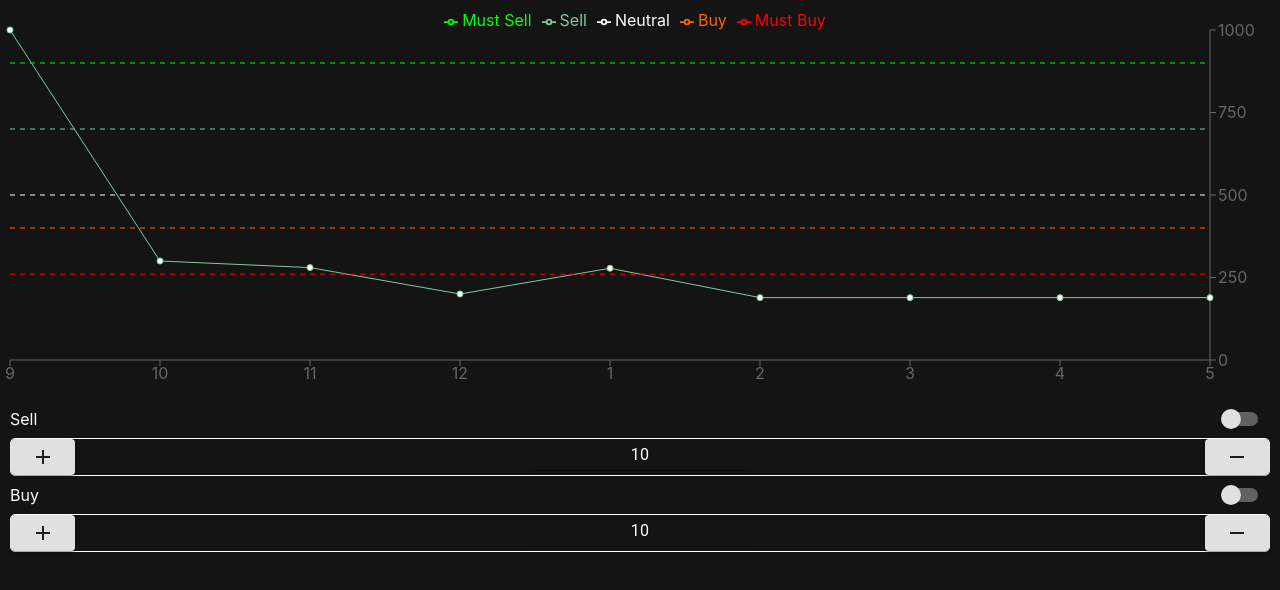
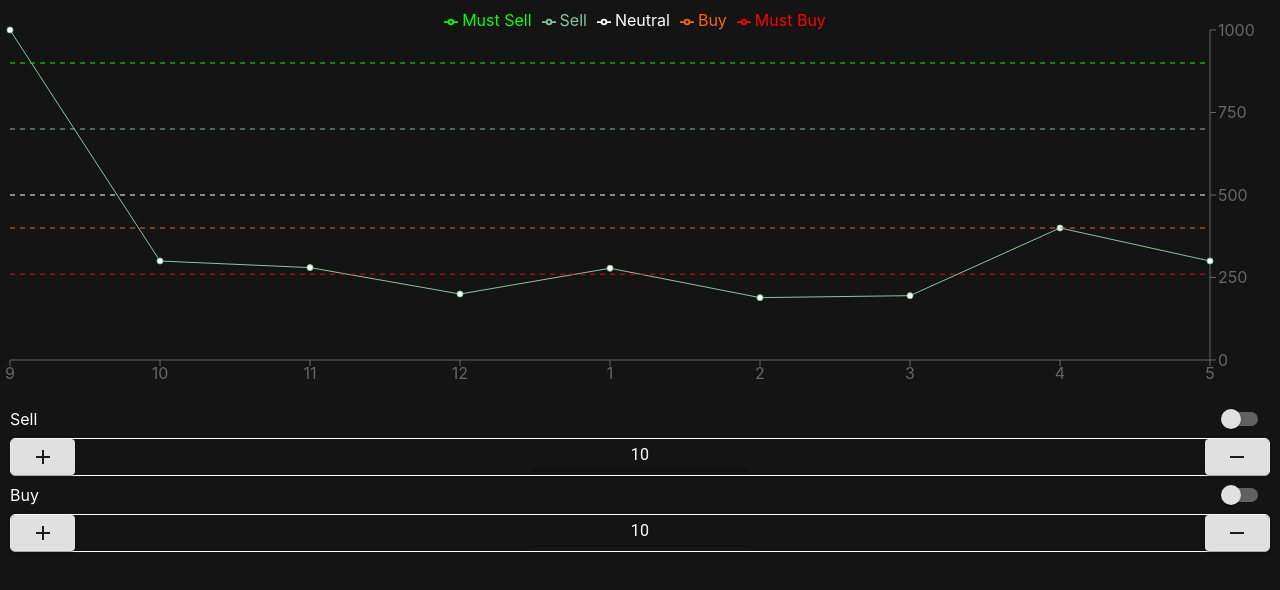
Before and after one commit to saurabh2590/graph-demo, a React (Create React App) app: page / in a window 1280 px wide. Shown: the top 590 px of the page. Built offline with nearby package versions, Linux system fonts and the light colour scheme.

Commit message:
wip: without tooltip

```diff
--- a/src/LineChart.tsx
+++ b/src/LineChart.tsx
@@ -23,10 +23,11 @@ export const LineChartDemo: React.FC<LineChartProps> = () => {
     {month: '12', value: 200, sell: 700, mustBuy: 260, neutral: 500, mustSell: 900, buy: 400},
     {month: '1', value: 278, sell: 700, mustBuy: 260, neutral: 500, mustSell: 900, buy: 400},
     {month: '2', value: 189, sell: 700, mustBuy: 260, neutral: 500, mustSell: 900, buy: 400},
-    {month: '3', value: 189, sell: 700, mustBuy: 260, neutral: 500, mustSell: 900, buy: 400},
-    {month: '4', value: 189, sell: 700, mustBuy: 260, neutral: 500, mustSell: 900, buy: 400},
-    {month: '5', value: 189, sell: 700, mustBuy: 260, neutral: 500, mustSell: 900, buy: 400},
-  ]
+    {month: '3', value: 195, sell: 700, mustBuy: 260, neutral: 500, mustSell: 900, buy: 400},
+    {month: '4', value: 400, sell: 700, mustBuy: 260, neutral: 500, mustSell: 900, buy: 400},
+    {month: '5', value: 300, sell: 700, mustBuy: 260, neutral: 500, mustSell: 900, buy: 400},
+  ];
+
   return (
     <div>
     <ResponsiveContainer height={400} width="100%">
@@ -35,8 +36,7 @@ export const LineChartDemo: React.FC<LineChartProps> = () => {
         {/*<CartesianGrid strokeDasharray="3 3"/>*/}
         <XAxis dataKey="month"/>
         <YAxis orientation="right"/>
-        <Tooltip/>
-        <Line type="linear" dataKey="value" stroke="#82ca9d" legendType="none"/>
+        <Line type="linear" name="Value" dataKey="value" stroke="#82ca9d" legendType="none"/>
         <Line type="linear" name={L_MUST_SELL} dataKey="mustSell" stroke={MUST_SELL} legendType="line" dot={false} strokeDasharray="5 5"/>
         <Line type="linear" name={L_SELL}dataKey="sell" stroke={SELL} legendType="line" dot={false} strokeDasharray="5 5"/>
         <Line type="linear" name={L_NEUTRAL} dataKey="neutral" stroke={NEUTRAL} legendType="line" dot={false} strokeDasharray="5 5"/>
```
Also changed, not shown: 1 other file (tests, documents, lock files or other folders).
